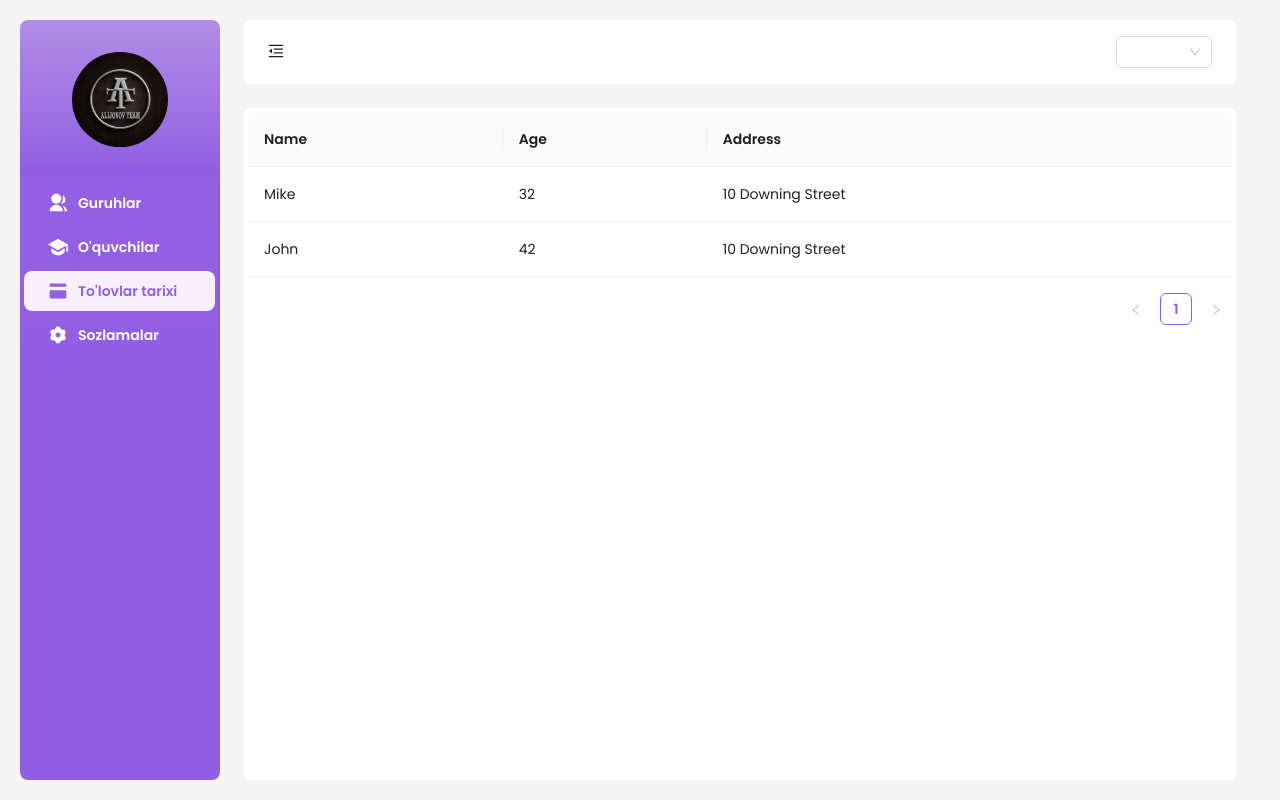
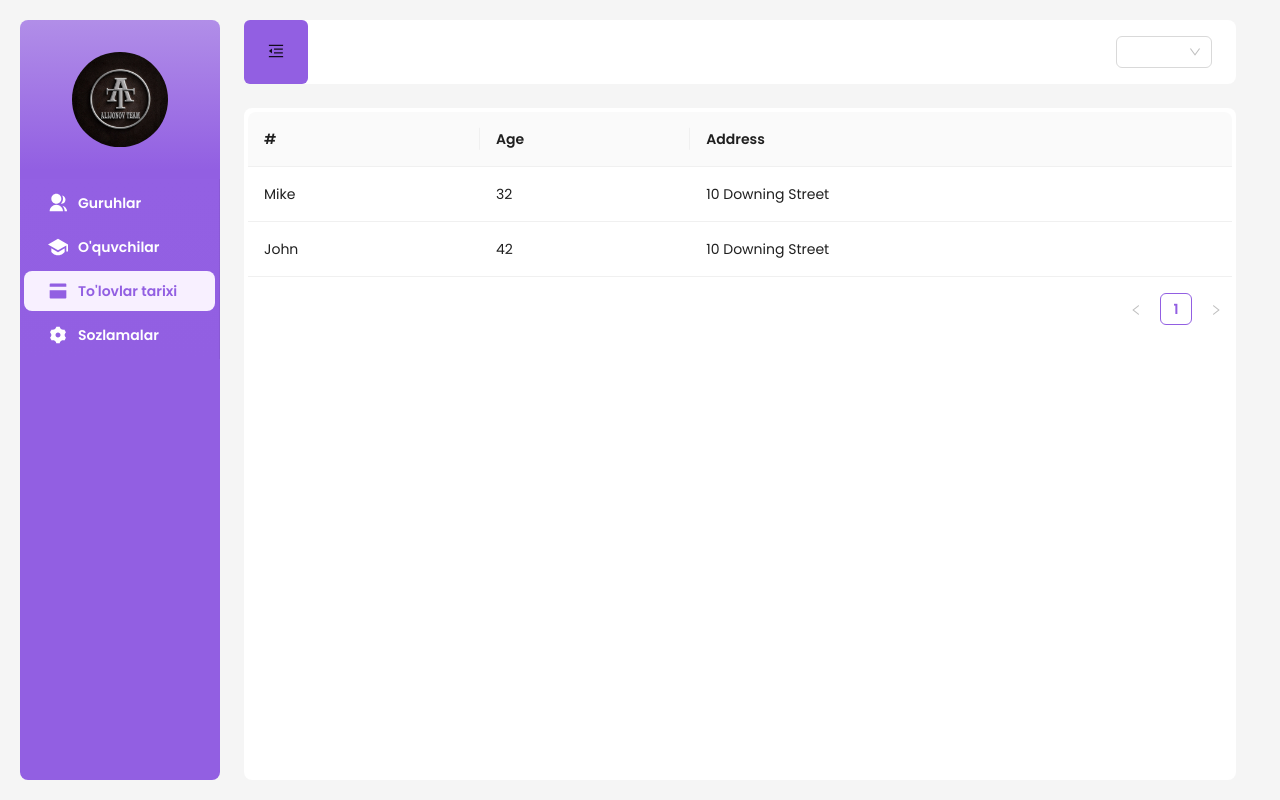
Before and after one commit to YahyobekRahimov/edu_check, a React (Vite) app: page /payments in a window 1280 px wide. Built offline with nearby package versions, Linux system fonts and the light colour scheme.

Commit message:
fixed button css

```diff
--- a/src/index.css
+++ b/src/index.css
@@ -69,3 +69,7 @@
   --ant-pagination-item-active-bg: transparent;
   --ant-color-text: var(--white-text);
 }
+
+.ant-btn {
+  background-color: #925fe2 !important;
+}
--- a/src/pages/Login/Login.tsx
+++ b/src/pages/Login/Login.tsx
@@ -55,7 +55,7 @@ export default function Login() {
           <Form.Item className="dark:text-white">
             <Button
               type="primary"
-              className="bg-[var(--ant-color-primary)]"
+              // className="bg-[var(--ant-color-primary)]"
               htmlType="submit"
               block
             >
--- a/src/pages/Payments/Payments.tsx
+++ b/src/pages/Payments/Payments.tsx
@@ -18,7 +18,7 @@ export default function Payments() {
 
   const columns = [
     {
-      title: "Name",
+      title: "#",
       dataIndex: "name",
       key: "name",
     },
```
